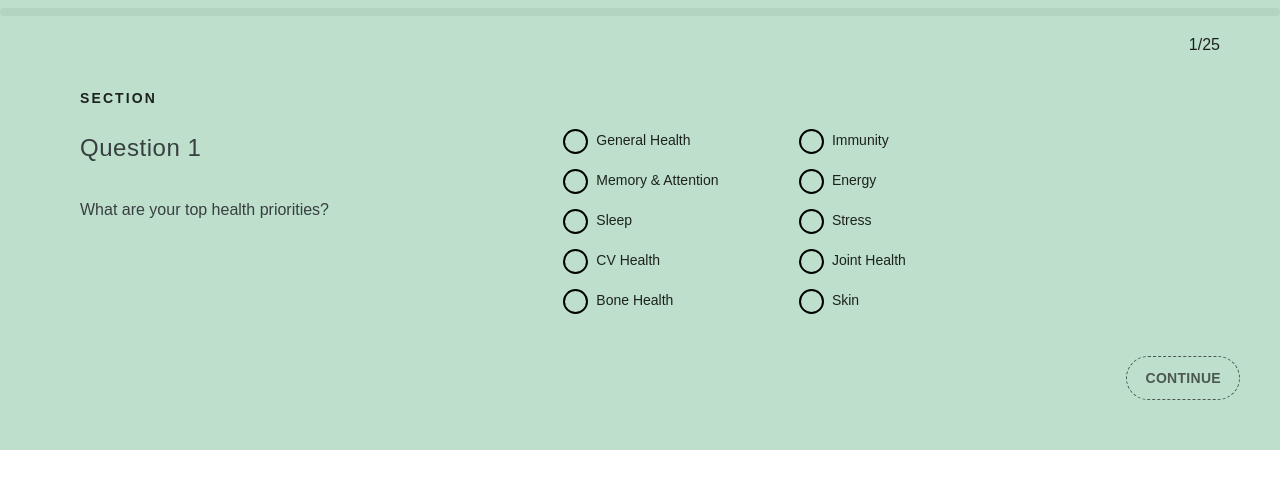
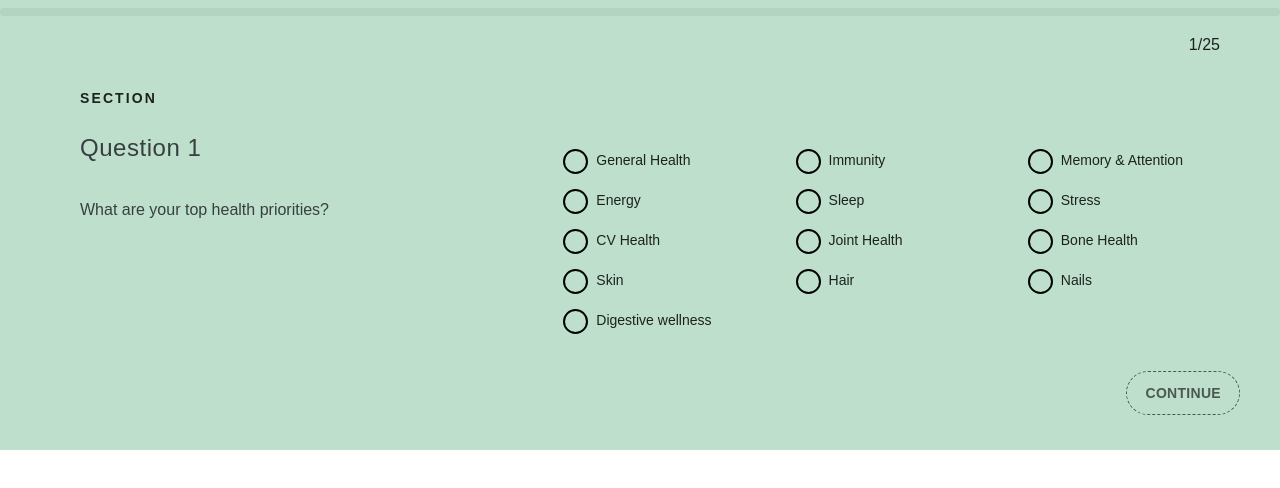
Before and after one commit to ZKMN/freshii-survey, a React (Create React App) app: page / in a window 1280 px wide. Shown: the top 488 px of the page. Built offline with nearby package versions, Linux system fonts and the light colour scheme.

Commit message:
adding questions

```diff
--- a/src/SurveyContainer/cartAdditionalQuestions.ts
+++ b/src/SurveyContainer/cartAdditionalQuestions.ts
@@ -322,3 +322,103 @@ export const skin: TQuestion[] = [{
   },
   { title: 'No' }],
 }];
+
+export const hair: TQuestion[] = [{
+  name: 'yourHair',
+  type: 'radio',
+  sectionName: 'Section',
+  question: 'How would you describe your hair?',
+  colsMdSpan: 12,
+  variants: [{
+    title: 'Dry',
+    vitaminsAdd: ['KERATIN 10mg, AM'],
+  }, {
+    title: 'Brittleness',
+    vitaminsAdd: ['KERATIN 10mg, AM'],
+  }, {
+    title: 'Slow Growing',
+    vitaminsAdd: ['KERATIN 10mg, AM'],
+  },
+  { title: 'No, my hair is perfect' },
+  ],
+}];
+
+export const nails: TQuestion[] = [{
+  name: 'yourNails',
+  type: 'radio',
+  sectionName: 'Section',
+  question: 'How would you describe your nails?',
+  colsMdSpan: 12,
+  variants: [{
+    title: 'Splitting',
+    vitaminsAdd: ['KERATIN 10mg, AM'],
+  }, {
+    title: 'Cracking',
+    vitaminsAdd: ['KERATIN 10mg, AM'],
+  }, {
+    title: 'Thickening',
+    vitaminsAdd: ['KERATIN 10mg, AM'],
+  }, {
+    title: 'Breaking',
+    vitaminsAdd: ['KERATIN 10mg, AM'],
+  },
+  { title: 'No, my nails are strong' },
+  ],
+}];
+
+export const digestiveWellness: TQuestion[] = [{
+  name: 'nausea',
+  type: 'buttons',
+  sectionName: 'Section',
+  question: 'Do you have nausea or stomach discomfort multiple times a week?',
+  variants: [{
+    title: 'Yes',
+    vitaminsAdd: ['GINGER 500mg, AM'],
+  },
+  { title: 'No' }],
+}, {
+  name: 'followingExperience',
+  type: 'radio',
+  sectionName: 'Section',
+  question: 'Which of the following do you experience:',
+  colsMdSpan: 12,
+  variants: [{
+    title: 'Gas',
+    vitaminsAdd: ['PEPPERMINT, AM'],
+  }, {
+    title: 'Burping',
+    vitaminsAdd: ['PEPPERMINT, AM'],
+  }, {
+    title: 'Indigestion',
+    vitaminsAdd: ['PEPPERMINT, AM'],
+  }, {
+    title: 'Slow digestion',
+    vitaminsAdd: ['PEPPERMINT, AM'],
+  },
+  { title: 'None of the above' },
+  ],
+}, {
+  name: 'diarrhea',
+  type: 'buttons',
+  sectionName: 'Section',
+  question: 'Do have diarrhea or liquid stools multiple times a week?',
+  variants: [{
+    title: 'Yes',
+    vitaminsAdd: ['PROBIOTICS, AM'],
+    vitaminsRemove: ['MAGNESIUM 150mg, PM'],
+  },
+  { title: 'No' }],
+}, {
+  name: 'bowelMovement',
+  type: 'buttons',
+  sectionName: 'Section',
+  question: 'Are you passing fewer than 3 stools a week, have lumpy or hard stools, or strain to have a bowel movement?',
+  variants: [{
+    title: 'Yes',
+    vitaminsAdd: [
+      'PROBIOTICS, AM',
+      'MAGNESIUM 150mg, PM',
+    ],
+  },
+  { title: 'No' }],
+}];
--- a/src/SurveyContainer/cartQuestions.ts
+++ b/src/SurveyContainer/cartQuestions.ts
@@ -1,11 +1,14 @@
 import { ICommonAnswers, TQuestion } from './types';
 
-import { boneHealth, cvHealth, energy, immunity, jointHealth, memoryAttention, skin, sleep, stress } from './cartAdditionalQuestions';
+import {
+  boneHealth, cvHealth, digestiveWellness, energy, hair, immunity,
+  jointHealth, memoryAttention, nails, skin, sleep, stress,
+} from './cartAdditionalQuestions';
 
 export const cartQuestions = ({ maleOrWomen, ageWomen, yourDiet, healthPriorChoices }: ICommonAnswers): TQuestion[] => {
   const omegaOrOil = yourDiet === 'vegan' || yourDiet === 'vegetarian' ? 'OMEGA (VEGAN EPA-DHA)' : 'FISH OIL 1200mg, AM';
 
-  const additionalQuestions = healthPriorChoices?.reduce<TQuestion[]>((acc, choice) => {
+  const allAdditionalQuestions = healthPriorChoices?.reduce<TQuestion[]>((acc, choice) => {
 
     if(choice.additionalQuestions) {
       acc = [...acc, ...choice.additionalQuestions];
@@ -19,6 +22,7 @@ export const cartQuestions = ({ maleOrWomen, ageWomen, yourDiet, healthPriorChoi
     type: 'radio',
     sectionName: 'Section',
     question: 'Which priority is at the top of your list?',
+    colsMdSpan: healthPriorChoices.length > 6 ? 8 : 12,
     variants: healthPriorChoices.map(choice => ({ title: choice.title })),
   }] : [];
 
@@ -27,6 +31,7 @@ export const cartQuestions = ({ maleOrWomen, ageWomen, yourDiet, healthPriorChoi
     type: 'checkboxes',
     sectionName: 'Section',
     question: 'What are your top health priorities?',
+    colsMdSpan: 8,
     variants: [{
       title: 'General Health',
       vitaminsAdd: [
@@ -90,10 +95,22 @@ export const cartQuestions = ({ maleOrWomen, ageWomen, yourDiet, healthPriorChoi
       title: 'Skin',
       vitaminsAdd: ['COLLAGEN PEPTIDES 5mg, AM'],
       additionalQuestions: skin,
+    }, {
+      title: 'Hair',
+      vitaminsAdd: ['COLLAGEN PEPTIDES 5mg, AM'],
+      additionalQuestions: hair,
+    }, {
+      title: 'Nails',
+      vitaminsAdd: ['COLLAGEN PEPTIDES 5mg, AM'],
+      additionalQuestions: nails,
+    }, {
+      title: 'Digestive wellness',
+      vitaminsAdd: ['PROBIOTICS, AM'],
+      additionalQuestions: digestiveWellness,
     }],
   },
   ...highestPriority,
-  ...additionalQuestions,
+  ...allAdditionalQuestions,
   {
     name: 'stub',
     type: 'radio',
--- a/src/components/ModalInfo/ModalInfo.tsx
+++ b/src/components/ModalInfo/ModalInfo.tsx
@@ -37,9 +37,7 @@ export const ModalInfo: React.FC<IModalInfo> = ({ content, showModal, toggleShow
         </Row>
 
         <Row className={styles.modalContent}>
-          <p>
-            {content}
-          </p>
+          <p>{content}</p>
         </Row>
 
         <Row className={styles.modalFooter}>
@@ -49,7 +47,7 @@ export const ModalInfo: React.FC<IModalInfo> = ({ content, showModal, toggleShow
             type='primary'
             onClick={toggleShowModal}
           >
-          OKAY
+            OKAY
           </Button>
         </Row>
       </div>
--- a/src/components/Survey/Survey.module.scss
+++ b/src/components/Survey/Survey.module.scss
@@ -20,11 +20,11 @@
   }
 }
 
-.surveySlide {
+.surveyQuestionWrapper {
   display: flex;
   flex-direction: column;
   flex: 1;
-  padding: 0 40px 50px 80px;
+  padding: 0 40px 35px 80px;
 
   @include from-xs-to-md {
     padding: 0 15px 20px 15px;
--- a/src/components/Survey/Survey.tsx
+++ b/src/components/Survey/Survey.tsx
@@ -21,7 +21,7 @@ export const Survey: React.FC<ISurvey> = ({ children, currentPage }) => {
         }}
       />
 
-      <div className={styles.surveySlide}>
+      <div className={styles.surveyQuestionWrapper}>
         <Row justify='end' className={styles.page}>
           {currentPage}/{MAX_QUESTIONS}
         </Row>
--- a/src/components/SurveyQuestion/SurveyQuestion.module.scss
+++ b/src/components/SurveyQuestion/SurveyQuestion.module.scss
@@ -44,7 +44,7 @@
 }
 
 .questionAnswersContainer {
-  padding-top: 30px;
+  padding-top: 20px;
 
   @include from-xs-to-md {
     padding-top: 0;
--- a/src/components/SurveyQuestion/SurveyQuestion.tsx
+++ b/src/components/SurveyQuestion/SurveyQuestion.tsx
@@ -1,6 +1,6 @@
 import { Col, Row, Tooltip } from 'antd';
 import { InfoCircleOutlined } from '@ant-design/icons';
-import { useContext, useEffect, useState } from 'react';
+import React, { useContext, useEffect, useState } from 'react';
 
 import { ModalInfo } from 'components';
 import { Context, TQuestion } from 'SurveyContainer';
@@ -8,7 +8,6 @@ import { Context, TQuestion } from 'SurveyContainer';
 import { FieldByType } from './FieldByType';
 
 import styles from './SurveyQuestion.module.scss';
-import clsx from 'clsx';
 
 interface ISurveyQuestion {
   title: string;
@@ -16,7 +15,7 @@ interface ISurveyQuestion {
   activePage: boolean;
 }
 
-export const SurveyQuestion: React.FC<ISurveyQuestion> = ({ children, activePage, question, title } ) => {
+export const SurveyQuestion: React.FC<ISurveyQuestion> = React.memo(({ children, activePage, question, title } ) => {
   const [context] = useContext(Context);
 
   const [modalText, setModalText] = useState('');
@@ -47,9 +46,9 @@ export const SurveyQuestion: React.FC<ISurveyQuestion> = ({ children, activePage
     return (
       <div className={styles.questionContainer}>
         <ModalInfo
+          content={modalText}
           showModal={showModal}
           toggleShowModal={() => setShowModal(!showModal)}
-          content={modalText}
         />
 
         <Row className={styles.questionMobileRow}>
@@ -79,7 +78,11 @@ export const SurveyQuestion: React.FC<ISurveyQuestion> = ({ children, activePage
                 </Row>
               </Col>
 
-              <Col xs={24} lg={14} className={clsx(question.type !== 'checkboxes' && styles.questionAnswersContainer)}>
+              <Col
+                xs={24}
+                lg={14}
+                className={styles.questionAnswersContainer}
+              >
                 <FieldByType question={question} />
               </Col>
 
@@ -94,4 +97,4 @@ export const SurveyQuestion: React.FC<ISurveyQuestion> = ({ children, activePage
   }
 
   return null;
-};
+});
```
Also changed, not shown: src/components/SurveyQuestion/FieldByType/FieldByType.tsx (+1 -6 lines).
